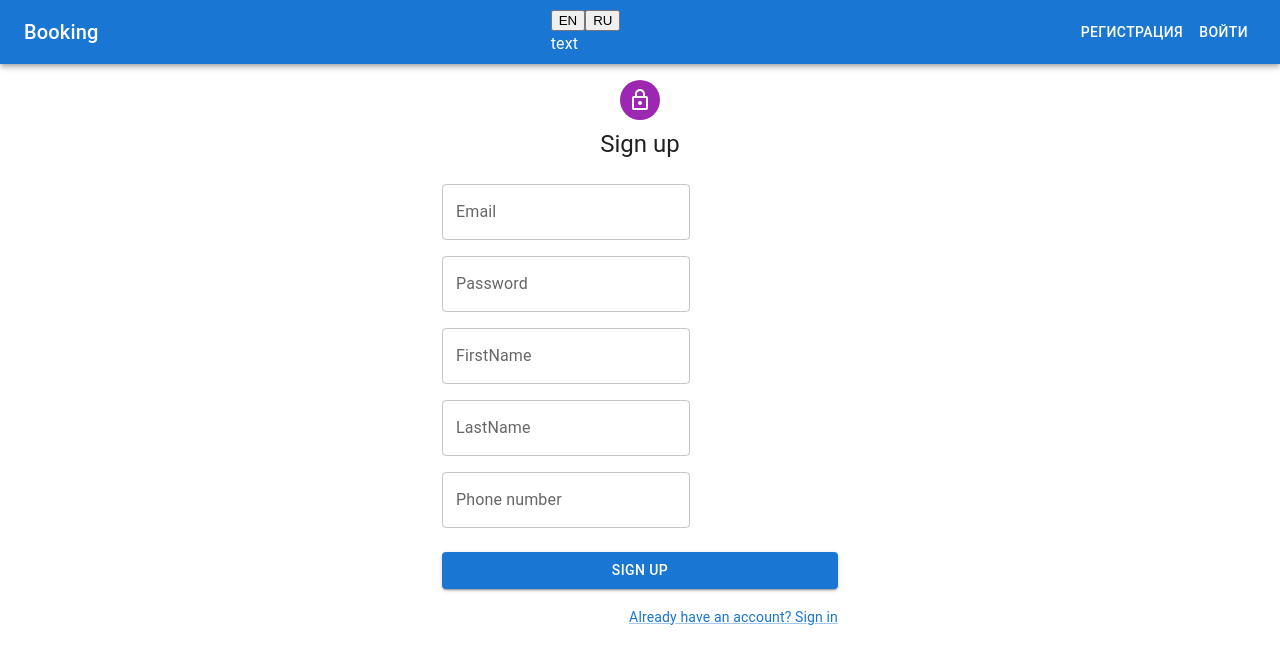
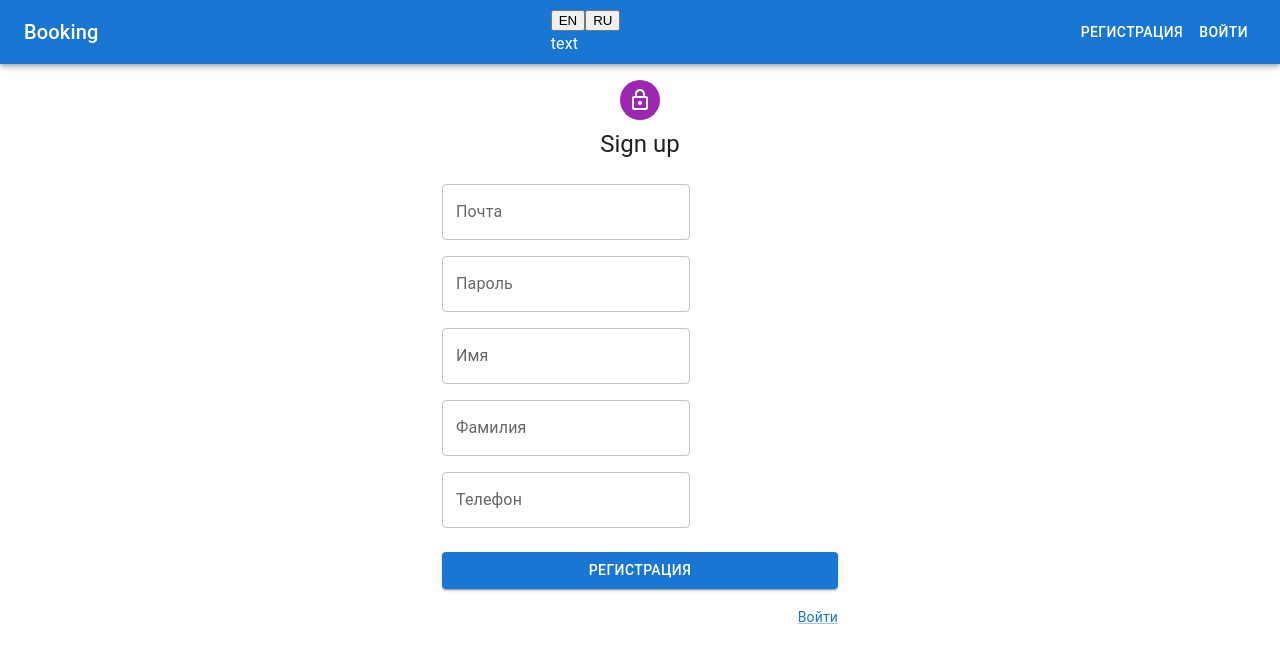
Before and after one commit to omurbekov-azamat/booking, a React (Create React App) app in the folder frontend/: page /register in a window 1280 px wide. Shown: the top 664 px of the page. Built offline with nearby package versions, Linux system fonts and the light colour scheme.

Commit message:
#40 - Добавил поддержку ру языка компоненту Register.tsx

```diff
--- a/frontend/src/features/users/Register.tsx
+++ b/frontend/src/features/users/Register.tsx
@@ -7,12 +7,14 @@ import { LoadingButton } from '@mui/lab';
 import { Link as RouterLink, useNavigate } from 'react-router-dom';
 import LockOutlinedIcon from '@mui/icons-material/LockOutlined';
 import type { RegisterMutation } from '../../types';
+import { useTranslation } from 'react-i18next';
 
 const Register = () => {
   const dispatch = useAppDispatch();
   const error = useAppSelector(selectRegisterError);
   const loading = useAppSelector(selectRegisterLoading);
   const navigate = useNavigate();
+  const { t } = useTranslation();
 
   const [state, setState] = useState<RegisterMutation>({
     email: '',
@@ -66,7 +68,7 @@ const Register = () => {
           <Grid container spacing={2}>
             <Grid item xs={12}>
               <TextField
-                label="Email"
+                label={t('email')}
                 name="email"
                 autoComplete="new-email"
                 type="email"
@@ -78,7 +80,7 @@ const Register = () => {
             </Grid>
             <Grid item xs={12}>
               <TextField
-                label="Password"
+                label={t('password')}
                 name="password"
                 type="password"
                 autoComplete="new-password"
@@ -90,7 +92,7 @@ const Register = () => {
             </Grid>
             <Grid item xs={12}>
               <TextField
-                label="FirstName"
+                label={t('firstName')}
                 name="firstName"
                 type="firstName"
                 autoComplete="new-firstName"
@@ -102,7 +104,7 @@ const Register = () => {
             </Grid>
             <Grid item xs={12}>
               <TextField
-                label="LastName"
+                label={t('lastName')}
                 name="lastName"
                 type="lastName"
                 autoComplete="new-lastName"
@@ -114,7 +116,7 @@ const Register = () => {
             </Grid>
             <Grid item xs={12}>
               <TextField
-                label="Phone number"
+                label={t('phoneNumber')}
                 name="phoneNumber"
                 type="tel"
                 autoComplete="phone-number"
@@ -126,12 +128,12 @@ const Register = () => {
             </Grid>
           </Grid>
           <LoadingButton type="submit" loading={loading} fullWidth variant="contained" sx={{ mt: 3, mb: 2 }}>
-            Sign Up
+            {t('singUp')}
           </LoadingButton>
           <Grid container justifyContent="flex-end">
             <Grid item>
               <Link component={RouterLink} to="/login" variant="body2">
-                Already have an account? Sign in
+                {t('singIn')}
               </Link>
             </Grid>
           </Grid>
--- a/frontend/src/public/locales/en/translation.json
+++ b/frontend/src/public/locales/en/translation.json
@@ -5,5 +5,8 @@
   "singUp": "Sing up",
   "hello": "hello",
   "password": "Password",
-  "email": "Email"
+  "email": "Email",
+  "firstName": "First name",
+  "lastName": "Last name",
+  "phoneNumber": "Phone number"
 }
--- a/frontend/src/public/locales/ru/translation.json
+++ b/frontend/src/public/locales/ru/translation.json
@@ -5,5 +5,8 @@
   "singUp": "Регистрация",
   "hello": "Привет",
   "password": "Пароль",
-  "email": "Почта"
+  "email": "Почта",
+  "firstName": "Имя",
+  "lastName": "Фамилия",
+  "phoneNumber": "Телефон"
 }
```
